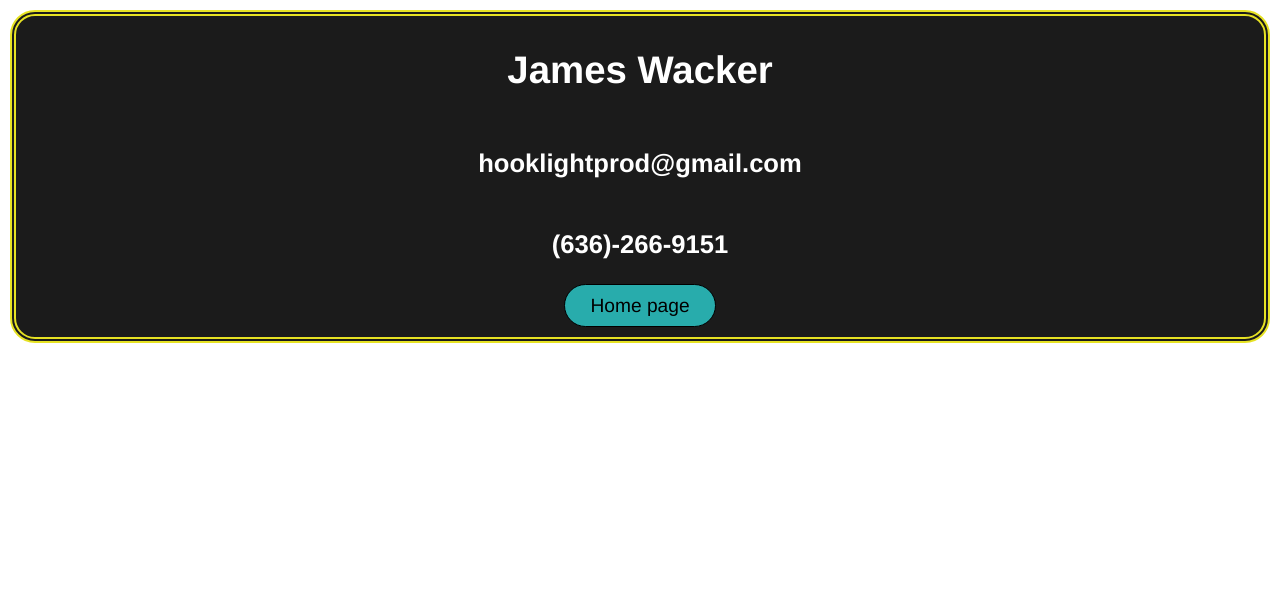
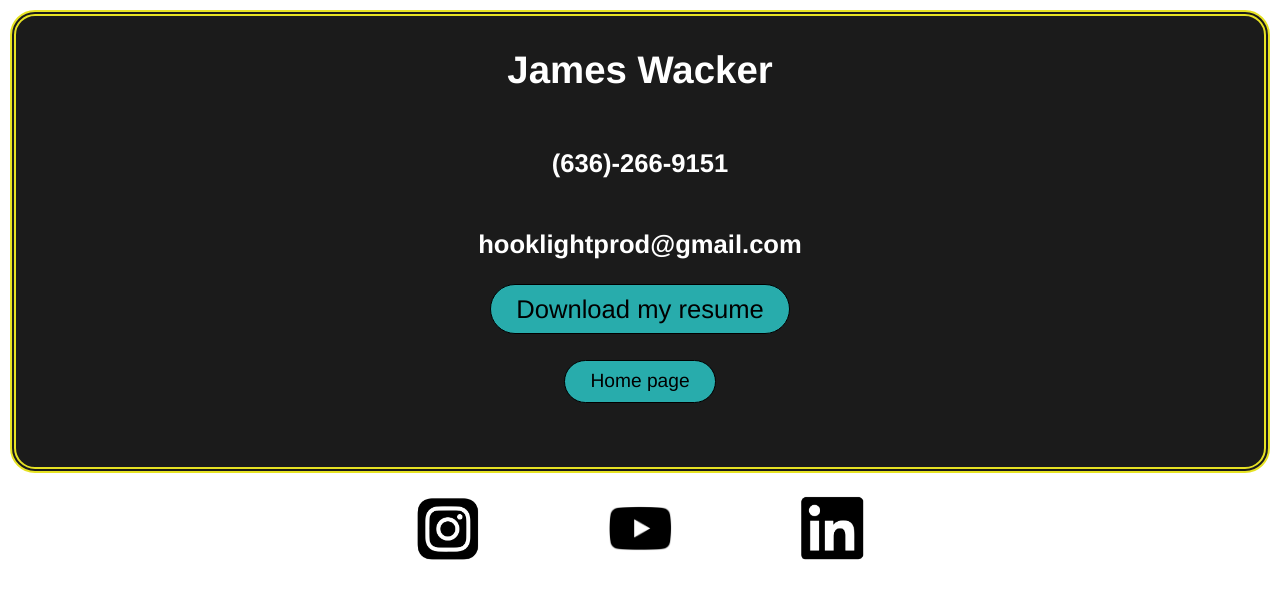
Before and after one commit to IanSutton3000/hooklight-productions, a plain HTML site: page pages/contact.html in a window 1280 px wide. Drawn offline with Linux system fonts and the light colour scheme.

Commit message:
Add resume download

```diff
--- a/pages/contact.html
+++ b/pages/contact.html
@@ -11,9 +11,15 @@
 <body>
     <div class="maininfo">
         <h2>James Wacker</h2>
+        <h3>(636)-266-9151</h3>
         <h3>hooklightprod@gmail.com</h3>
-        <h3>(636)-266-9151</h3>
+        <a id="resume" href="wacker-resume.pdf" download="James Wacker Resume">Download my resume</a>
         <a id="contact" href="../index.html">Home page</a>
+    </div>
+    <div class="socials">
+        <a href="https://www.instagram.com/james_wacker_" class="socialhover"><img class="sociallink" src="../images/inst.png"></a>
+        <a href="https://www.youtube.com/@jameswacker5564" class="socialhover"><img class="sociallink" src="../images/yt.png"></a>
+        <a href="https://www.linkedin.com/in/james-wacker-392a8620b" class="socialhover"><img class="sociallink" src="../images/linkin.png"></a>
     </div>
 </body>
 </html>
--- a/styles.css
+++ b/styles.css
@@ -82,7 +82,7 @@ a:hover.socialhover {
     font-size: clamp(15px, 1.5vw, 200px);
     font-weight: 500;
     text-align: center;
-    margin-bottom: 10px;
+    margin-bottom: clamp(4vw, 5vw, 6vw);
     padding: .75vw 2vw;
 }
 
@@ -161,3 +161,17 @@ h5 {
     text-align: center;
     margin-top: 1vw;
 }
+
+a:link#resume, a:visited#resume{
+    font-size: clamp(15px, 2vw, 200px);
+    padding: .75vw 2vw;
+    margin-bottom: 2vw;
+    color: black;
+    text-decoration: none;
+    background-color: rgb(40, 172, 172);
+    border-radius: 25px;
+    border: .15vw solid black;
+}
+a:hover#resume {
+    background-color: rgb(8, 117, 121);
+}
```
Also changed, not shown: 1 other file.
